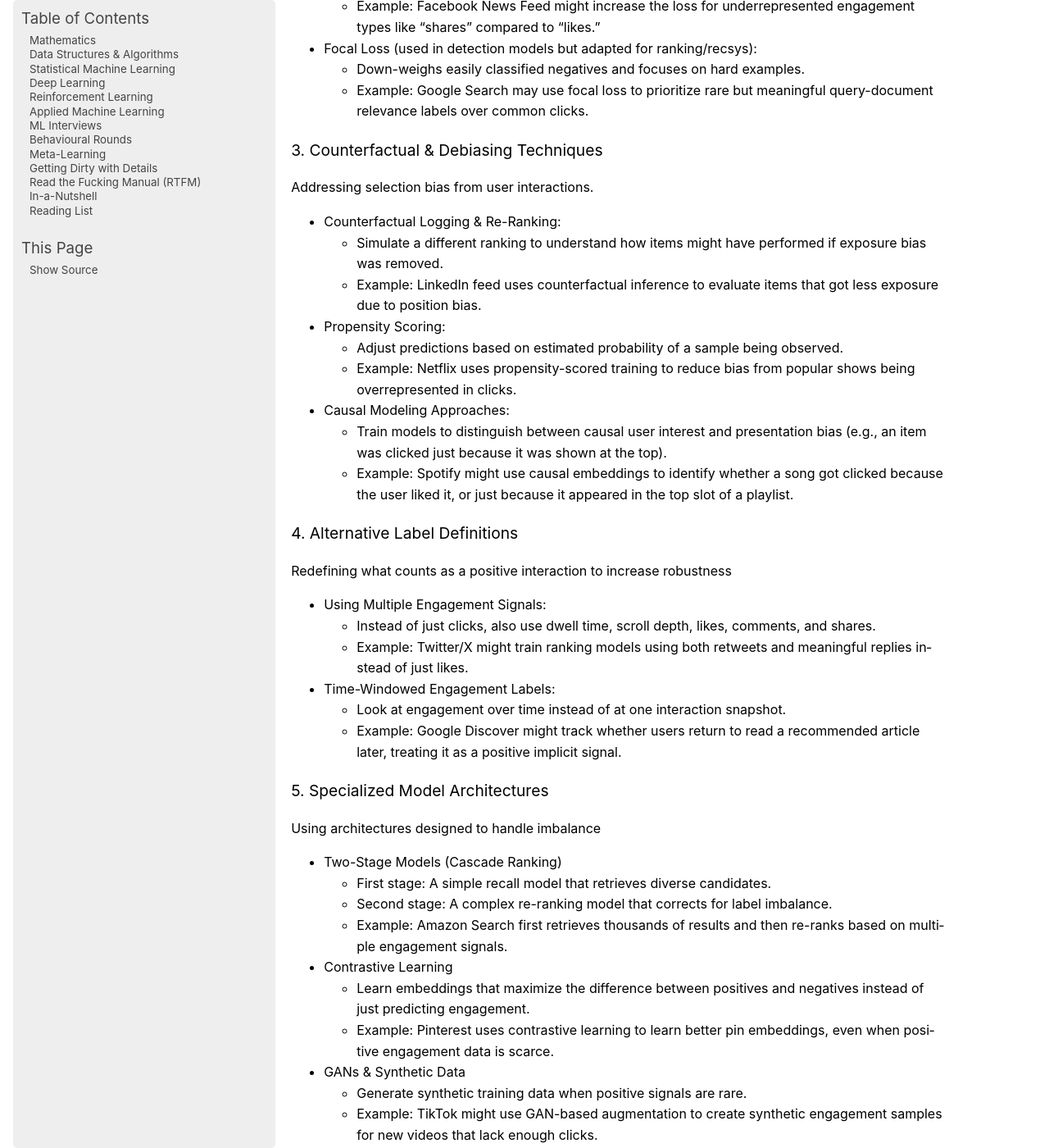
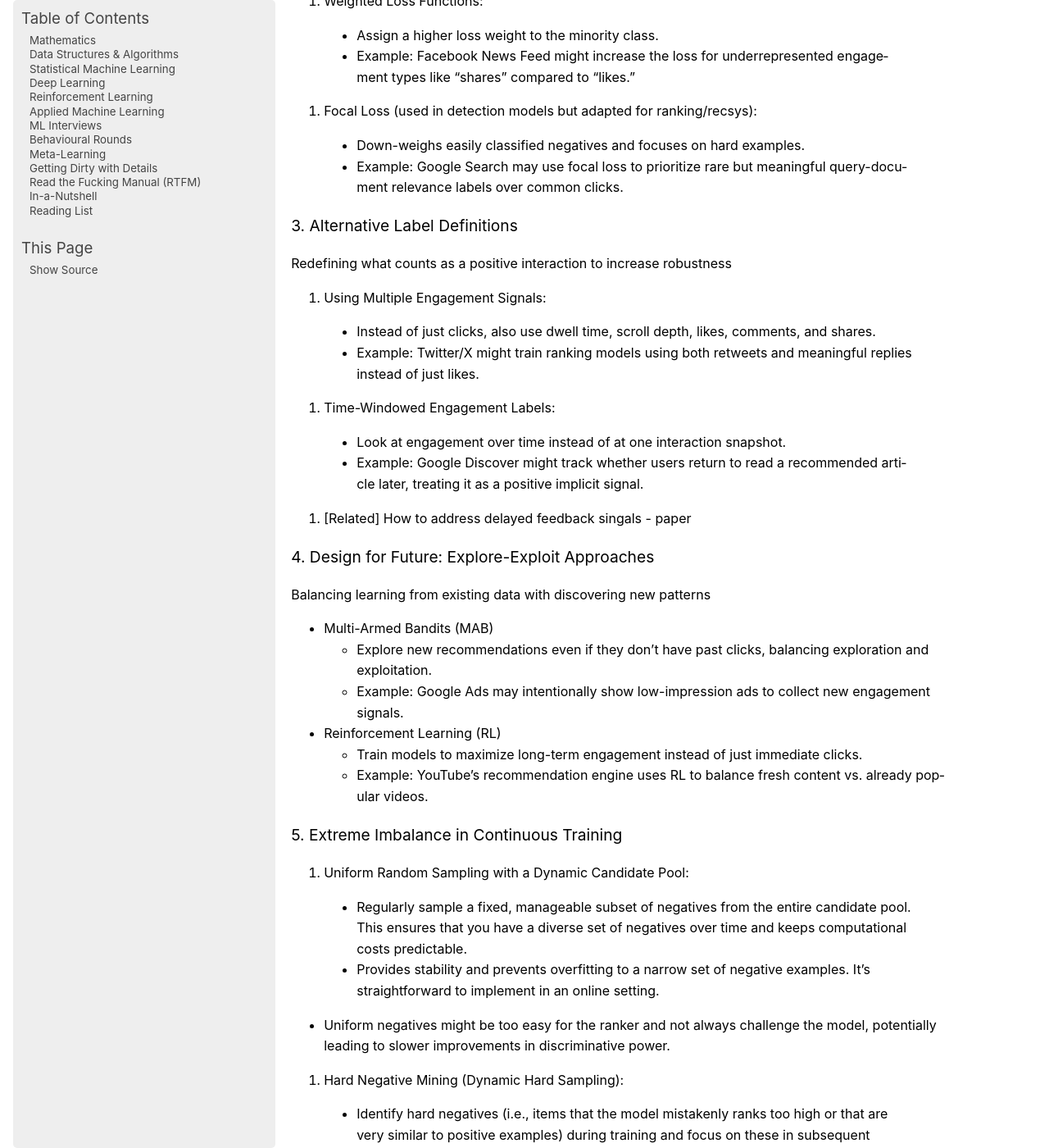
Before and after one commit to uselesstechjunks/leetcode, a Sphinx documentation site: the page built from docs/source/applied/practical/data.rst, in a window 1280 px wide and 1400 px high, scrolled down 2127 px. Shown: the whole window at 82% size. Built offline with Sphinx 7.4.7, drawn with Linux system fonts in a browser that asks for light colours; pages that are not in the unit, such as notebooks, are missing from menus; some of the changed text lies outside the part shown.

Commit message:
Update data.rst

```diff
--- a/docs/source/applied/practical/data.rst
+++ b/docs/source/applied/practical/data.rst
@@ -11,104 +11,59 @@ Label Design
 ***********************************************************************
 1. Insufficient Labels - Imbalanced Class
 =======================================================================
-The right strategy depends on:
-
-	- Scale: Is the imbalance 10:1 or 1,000,000:1?
-	- Latency constraints: Can we afford multiple ranking stages?
-	- Business goals: Are we optimizing short-term CTR or long-term engagement?
-
-1. Data Reweighting & Resampling
+1. Data Augmentation
 -----------------------------------------------------------------------
 Adjusting the data distribution during training.
 
-- Positive Class Upsampling:
+#. Positive Class Upsampling
 
 	- Duplicate or synthetically generate more instances of rare positive labels.
 	- Example: YouTube recommendation may upsample watch-time-heavy interactions (longer views) to counteract the overwhelming number of skipped videos.
-
-- Negative Class Downsampling:
+#. Negative Class Downsampling
 
 	- Randomly remove excess negative samples to balance the dataset.
 	- Example: Search ranking may downsample non-clicked results when training a click prediction model.
-
-- Hard Negative Mining:
+#. Hard Negative Mining
 
 	- Instead of uniform downsampling, select high-confidence false negatives (items that nearly got engagement).
 	- Example: For Amazon product recommendations, products that users hovered over but didn’t click could be treated as hard negatives instead of ignored.
+#. GANs & Synthetic Data
 
-- Inverse Propensity Weighting (IPW):
+	- Generate synthetic training data when positive signals are rare.
+	- Example: TikTok might use GAN-based augmentation to create synthetic engagement samples for new videos that lack enough clicks.
+
+2. Weight Adjustment
+-----------------------------------------------------------------------
+Adjusting model loss function to focus more on the minority class.
+
+#. Inverse Propensity Weighting (IPW):
 
 	- Assign different weights to samples based on their rarity.
 	- Example: TikTok ads ranking models give more weight to rare ad clicks to ensure the model doesn’t ignore small but valuable engagements.
-
-2. Cost-Sensitive Learning
------------------------------------------------------------------------
-Adjusting model loss function to focus more on the minority class.
-
-- Weighted Loss Functions:
+#. Weighted Loss Functions:
 
 	- Assign a higher loss weight to the minority class.
 	- Example: Facebook News Feed might increase the loss for underrepresented engagement types like "shares" compared to "likes."
-
-- Focal Loss (used in detection models but adapted for ranking/recsys):
+#. Focal Loss (used in detection models but adapted for ranking/recsys):
 
 	- Down-weighs easily classified negatives and focuses on hard examples.
 	- Example: Google Search may use focal loss to prioritize rare but meaningful query-document relevance labels over common clicks.
 
-3. Counterfactual & Debiasing Techniques
------------------------------------------------------------------------
-Addressing selection bias from user interactions.
-
-- Counterfactual Logging & Re-Ranking:
-
-	- Simulate a different ranking to understand how items might have performed if exposure bias was removed.
-	- Example: LinkedIn feed uses counterfactual inference to evaluate items that got less exposure due to position bias.
-
-- Propensity Scoring:
-
-	- Adjust predictions based on estimated probability of a sample being observed.
-	- Example: Netflix uses propensity-scored training to reduce bias from popular shows being overrepresented in clicks.
-
-- Causal Modeling Approaches:
-
-	- Train models to distinguish between causal user interest and presentation bias (e.g., an item was clicked just because it was shown at the top).
-	- Example: Spotify might use causal embeddings to identify whether a song got clicked because the user liked it, or just because it appeared in the top slot of a playlist.
-
-4. Alternative Label Definitions
+3. Alternative Label Definitions
 -----------------------------------------------------------------------
 Redefining what counts as a positive interaction to increase robustness
 
-- Using Multiple Engagement Signals:
+#. Using Multiple Engagement Signals:
 
 	- Instead of just clicks, also use dwell time, scroll depth, likes, comments, and shares.
 	- Example: Twitter/X might train ranking models using both retweets and meaningful replies instead of just likes.
-
-- Time-Windowed Engagement Labels:
+#. Time-Windowed Engagement Labels:
 
 	- Look at engagement over time instead of at one interaction snapshot.
 	- Example: Google Discover might track whether users return to read a recommended article later, treating it as a positive implicit signal.
+#. [Related] How to address delayed feedback singals - paper
 
-5. Specialized Model Architectures
------------------------------------------------------------------------
-Using architectures designed to handle imbalance
-
-- Two-Stage Models (Cascade Ranking)
-
-	- First stage: A simple recall model that retrieves diverse candidates.
-	- Second stage: A complex re-ranking model that corrects for label imbalance.
-	- Example: Amazon Search first retrieves thousands of results and then re-ranks based on multiple engagement signals.
-
-- Contrastive Learning
-
-	- Learn embeddings that maximize the difference between positives and negatives instead of just predicting engagement.
-	- Example: Pinterest uses contrastive learning to learn better pin embeddings, even when positive engagement data is scarce.
-
-- GANs & Synthetic Data
-
-	- Generate synthetic training data when positive signals are rare.
-	- Example: TikTok might use GAN-based augmentation to create synthetic engagement samples for new videos that lack enough clicks.
-
-6. Explore-Exploit Approaches
+4. Design for Future: Explore-Exploit Approaches
 -----------------------------------------------------------------------
 Balancing learning from existing data with discovering new patterns
 
@@ -116,38 +71,37 @@ Balancing learning from existing data with discovering new patterns
 
 	- Explore new recommendations even if they don’t have past clicks, balancing exploration and exploitation.
 	- Example: Google Ads may intentionally show low-impression ads to collect new engagement signals.
-
 - Reinforcement Learning (RL)
 
 	- Train models to maximize long-term engagement instead of just immediate clicks.
 	- Example: YouTube’s recommendation engine uses RL to balance fresh content vs. already popular videos.
 
-7. Handling Imbalance in Continuous Training
+5. Extreme Imbalance in Continuous Training
 -----------------------------------------------------------------------
 #. Uniform Random Sampling with a Dynamic Candidate Pool:
 
-   - Regularly sample a fixed, manageable subset of negatives from the entire candidate pool. This ensures that you have a diverse set of negatives over time and keeps computational costs predictable.
-   - Provides stability and prevents overfitting to a narrow set of negative examples. It's straightforward to implement in an online setting.
-   - Uniform negatives might be too easy for the ranker and not always challenge the model, potentially leading to slower improvements in discriminative power.
+	- Regularly sample a fixed, manageable subset of negatives from the entire candidate pool. This ensures that you have a diverse set of negatives over time and keeps computational costs predictable.
+	- Provides stability and prevents overfitting to a narrow set of negative examples. It's straightforward to implement in an online setting.
+- Uniform negatives might be too easy for the ranker and not always challenge the model, potentially leading to slower improvements in discriminative power.
 
 #. Hard Negative Mining (Dynamic Hard Sampling):
 
-   - Identify hard negatives (i.e., items that the model mistakenly ranks too high or that are very similar to positive examples) during training and focus on these in subsequent updates.
-   - Encourages the model to learn finer distinctions and improves ranking performance by pushing the decision boundary closer to the positive examples.
-   - Overemphasis on very hard negatives can sometimes introduce noise or instability if they're outliers. It also requires extra computation to identify these examples dynamically.
+	- Identify hard negatives (i.e., items that the model mistakenly ranks too high or that are very similar to positive examples) during training and focus on these in subsequent updates.
+	- Encourages the model to learn finer distinctions and improves ranking performance by pushing the decision boundary closer to the positive examples.
+	- Overemphasis on very hard negatives can sometimes introduce noise or instability if they're outliers. It also requires extra computation to identify these examples dynamically.
 
 #. In-Batch Negative Sampling:
 
-   - Use the negatives from the same mini-batch as the positive examples. This is computationally efficient since you reuse already processed data.
-   - Works seamlessly with continuous training pipelines and ensures that negatives are current with the latest model updates.
-   - The diversity of negatives is limited to the mini-batch, so it might not capture the full spectrum of negative examples available in the entire dataset.
+	- Use the negatives from the same mini-batch as the positive examples. This is computationally efficient since you reuse already processed data.
+	- Works seamlessly with continuous training pipelines and ensures that negatives are current with the latest model updates.
+	- The diversity of negatives is limited to the mini-batch, so it might not capture the full spectrum of negative examples available in the entire dataset.
 
 Recommended Strategy for Continuous Training:
 ^^^^^^^^^^^^^^^^^^^^^^^^^^^^^^^^^^^^^^^^^^^^^^^^^^^^^^^^^^^^^^^^^^^^^^^
-	- Combine Uniform Random Sampling with Dynamic Hard Negative Mining:
-	- Start by uniformly sampling a pool of negatives periodically from the full candidate set. Then, within that pool (or even within each mini-batch), apply a hard negative mining step to select the most challenging negatives based on the current model's predictions.
-	- This combination provides a stable baseline (uniform sampling) while ensuring that the model is continually pushed to learn from the most informative negative examples (hard negatives). It adapts as the model evolves, which is crucial for continuous training environments.
-	- The strategy is computationally manageable since you're not processing all negatives at every update. Instead, you maintain a dynamic candidate pool and update it regularly, ensuring that the system scales to large datasets and adapts to changes over time.
+- Combine Uniform Random Sampling with Dynamic Hard Negative Mining:
+- Start by uniformly sampling a pool of negatives periodically from the full candidate set. Then, within that pool (or even within each mini-batch), apply a hard negative mining step to select the most challenging negatives based on the current model's predictions.
+- This combination provides a stable baseline (uniform sampling) while ensuring that the model is continually pushed to learn from the most informative negative examples (hard negatives). It adapts as the model evolves, which is crucial for continuous training environments.
+- The strategy is computationally manageable since you're not processing all negatives at every update. Instead, you maintain a dynamic candidate pool and update it regularly, ensuring that the system scales to large datasets and adapts to changes over time.
 
 Industry Reference:
 ^^^^^^^^^^^^^^^^^^^^^^^^^^^^^^^^^^^^^^^^^^^^^^^^^^^^^^^^^^^^^^^^^^^^^^^
```
